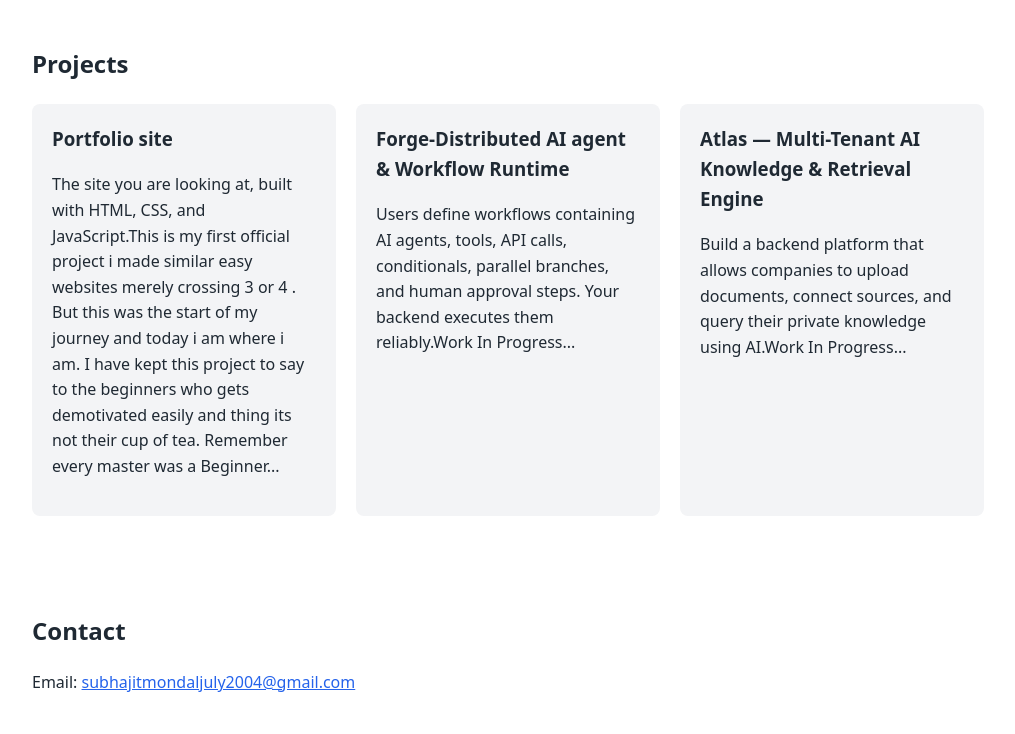
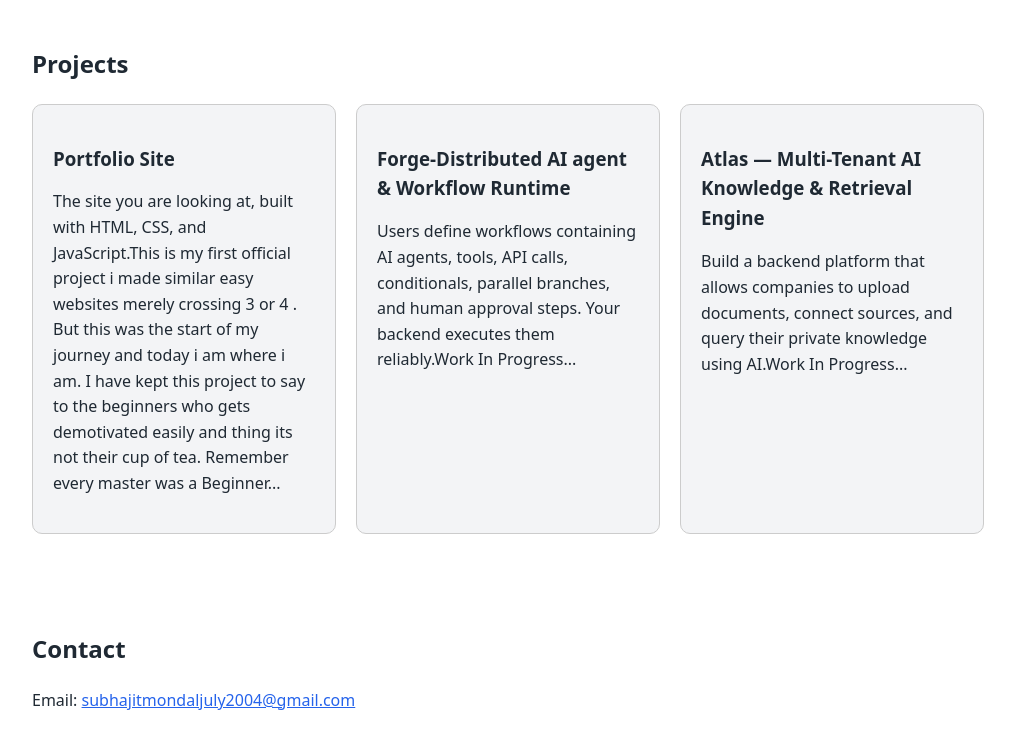
Before and after one commit to subhajit-mondal19/Portfolio, a plain HTML site: page index.html in a window 1280 px wide. Shown: the part 616-1350 px from the top of the page, without its empty margins (132-1147 px from the left). Drawn offline with Linux system fonts and the light colour scheme.

Commit message:
Projects can be added using js

```diff
--- a/index.html
+++ b/index.html
@@ -33,18 +33,8 @@
     <section id="projects" class="section">
       <h2>Projects</h2>
       <div class="project-grid">
-        <article class="card">
-          <h3>Portfolio site</h3>
-          <p>The site you are looking at, built with HTML, CSS, and JavaScript.This is my first official project i made similar easy websites merely crossing 3 or 4 . But this was the start of my journey and today i am where i am. I have kept this project to say to the beginners who gets demotivated easily and thing its not their cup of tea. Remember every master was a Beginner...</p>
-        </article>
-        <article class="card">
-          <h3>Forge-Distributed AI agent & Workflow Runtime</h3>
-          <p>Users define workflows containing AI agents, tools, API calls, conditionals, parallel branches, and human approval steps. Your backend executes them reliably.Work In Progress...</p>
-        </article>
-        <article class="card">
-          <h3>Atlas — Multi-Tenant AI Knowledge & Retrieval Engine</h3>
-          <p>Build a backend platform that allows companies to upload documents, connect sources, and query their private knowledge using AI.Work In Progress...</p>
-        </article>
+
+
       </div>
     </section>
 
--- a/script.js
+++ b/script.js
@@ -32,3 +32,41 @@ thmchg.addEventListener("click",()=>{
   localStorage.setItem("theme",newTheme)
 
 })
+
+//Adding Project Card
+
+const projects=[
+  {
+    head:"Portfolio Site",
+    desc:"The site you are looking at, built with HTML, CSS, and JavaScript.This is my first official project i made similar easy websites merely crossing 3 or 4 . But this was the start of my journey and today i am where i am. I have kept this project to say to the beginners who gets demotivated easily and thing its not their cup of tea. Remember every master was a Beginner..."
+
+  },
+  {
+    head:"Forge-Distributed AI agent & Workflow Runtime",
+    desc:"Users define workflows containing AI agents, tools, API calls, conditionals, parallel branches, and human approval steps. Your backend executes them reliably.Work In Progress..."
+  },
+  {
+    head:"Atlas — Multi-Tenant AI Knowledge & Retrieval Engine",
+    desc:"Build a backend platform that allows companies to upload documents, connect sources, and query their private knowledge using AI.Work In Progress..."
+  }
+
+]
+
+const projectlist=document.querySelector(".project-grid");
+
+projects.forEach((project)=>{
+  const card = document.createElement("article");
+  const head=document.createElement ("h3");
+  const desc=document.createElement("p");
+
+  card.classList.add("card")
+  head.classList.add("card-head")
+  desc.classList.add("card-desc")
+
+  head.textContent=project.head
+  desc.textContent=project.desc
+
+  card.append(head,desc)
+
+  projectlist.append(card)
+})
--- a/style.css
+++ b/style.css
@@ -97,19 +97,28 @@ a { color: var(--accent); }
 .section h2 { margin-top: 0; }
 
 /* ---------- Project cards ---------- */
+
 .project-grid {
-  display: grid;
-  grid-template-columns: repeat(3, 1fr);
-  gap: 1.25rem;
+    display: grid;
+    grid-template-columns: repeat(auto-fit, minmax(250px, 1fr));
+    gap: 20px;
 }
 
 .card {
-  background: var(--card-bg);
-  padding: 1.25rem;
-  border-radius: 8px;
+    padding: 20px;
+    border: 1px solid #ccc;
+    border-radius: 10px;
+    background-color: var(--card-bg);
 }
 
-.card h3 { margin-top: 0; }
+.card-head {
+    margin-bottom: 10px;
+}
+
+.card-desc {
+    line-height: 1.6;
+}
+
 
 /* ---------- Footer ---------- */
 .site-footer {
```
